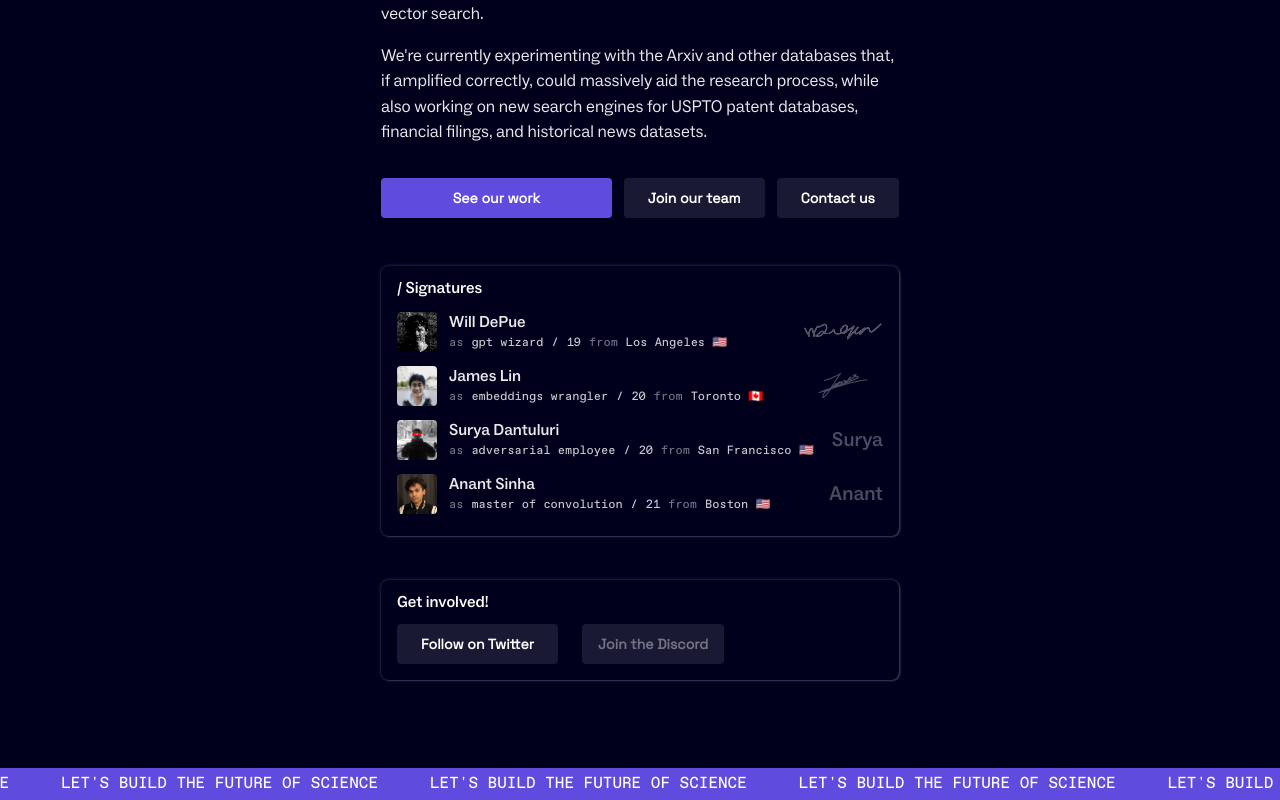
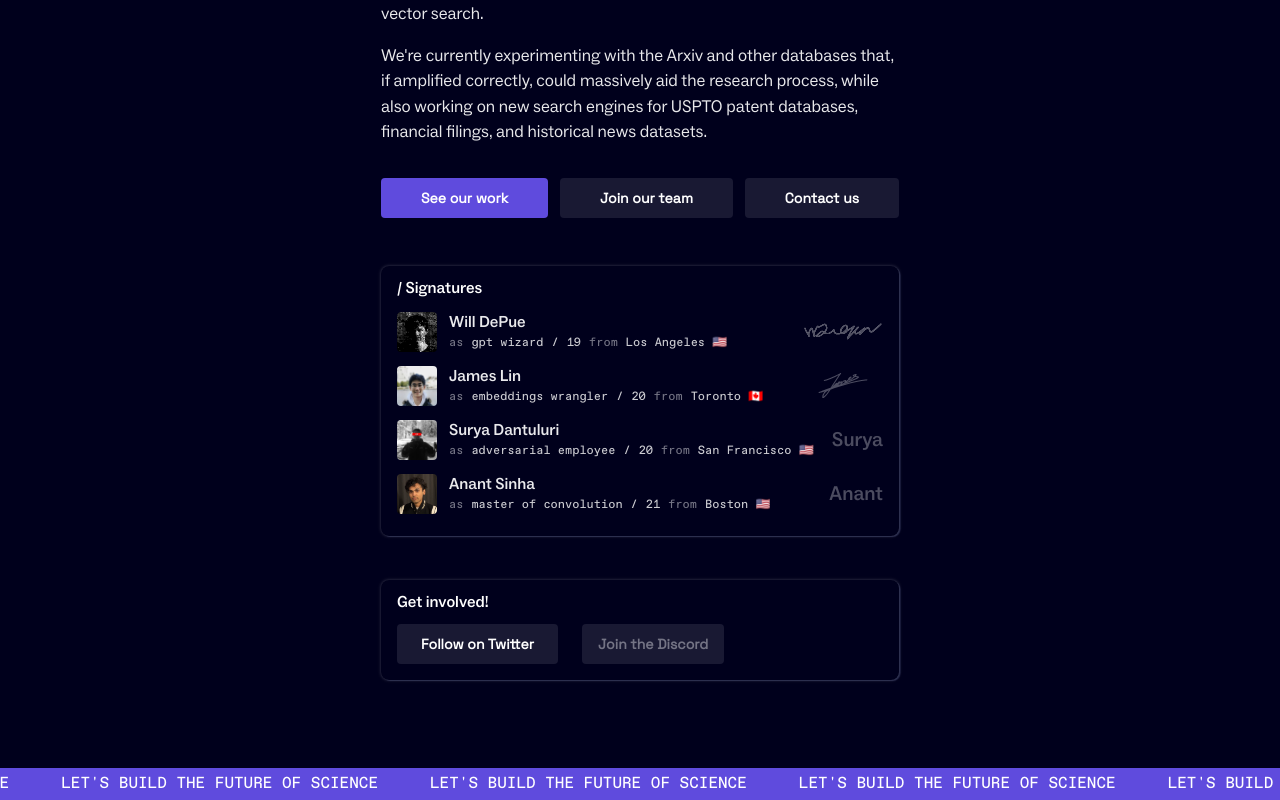
Before and after one commit to 0hq/fakemacrocosm, a Next.js app: page / in a window 1280 px wide. Shown: the part 894-1694 px from the top of the page. Built offline with nearby package versions, Linux system fonts and the light colour scheme; a web font is replaced by a local one.

Commit message:
ugh why can't i test on local this sucks. change button spacing

```diff
--- a/src/pages/index.tsx
+++ b/src/pages/index.tsx
@@ -74,7 +74,7 @@ const Home: NextPage = () => {
               See our work
             </button>
             <button
-              className="bold flex h-10 cursor-pointer items-center justify-center gap-7 rounded bg-[#191933] px-6 font-button text-sm font-bold text-white"
+              className="bold flex flex-grow h-10 cursor-pointer items-center justify-center gap-7 rounded bg-[#191933] px-6 font-button text-sm font-bold text-white"
               onClick={() => {
                 plausible("clicked-contact");
                 window.open("mailto:contact@macrocosm.so?subject=Interested%20in%20joining%20the%20team...");
@@ -83,7 +83,7 @@ const Home: NextPage = () => {
               Join our team
             </button>
             <button
-              className="bold flex h-10 cursor-pointer items-center justify-center  gap-7 rounded bg-[#191933] px-6 font-button text-sm font-bold text-white"
+              className="bold flex flex-grow h-10 cursor-pointer items-center justify-center  gap-7 rounded bg-[#191933] px-6 font-button text-sm font-bold text-white"
               onClick={() => {
                 plausible("clicked-contact");
                 window.open("mailto:contact@macrocosm.so?subject=Reaching%20out...");
```
